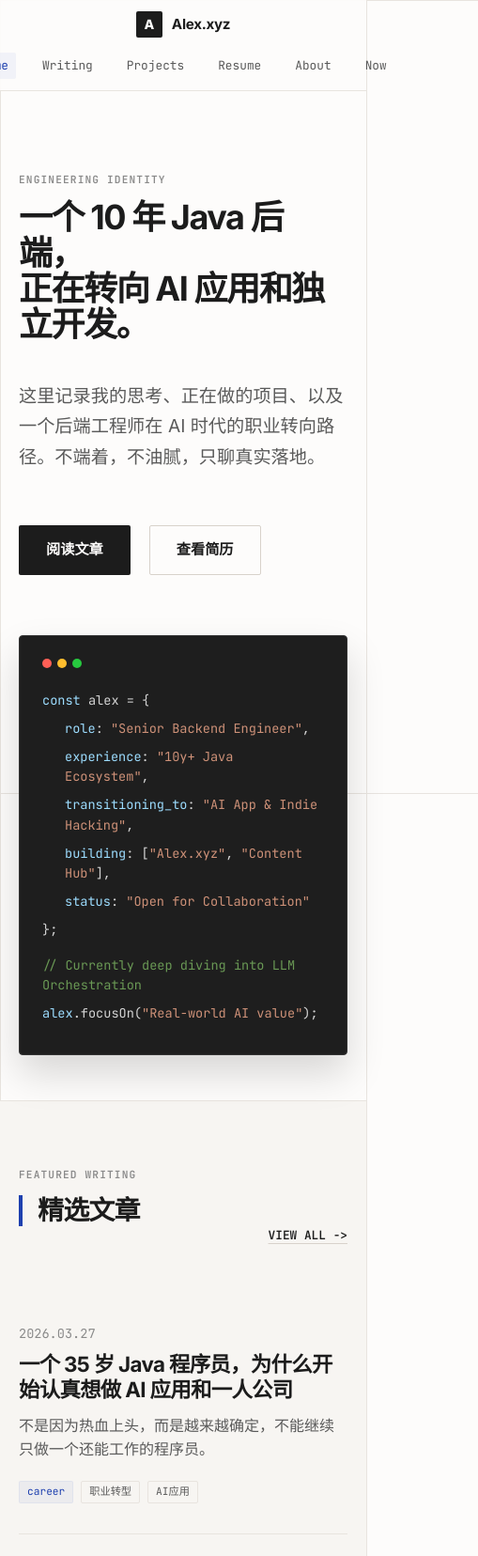
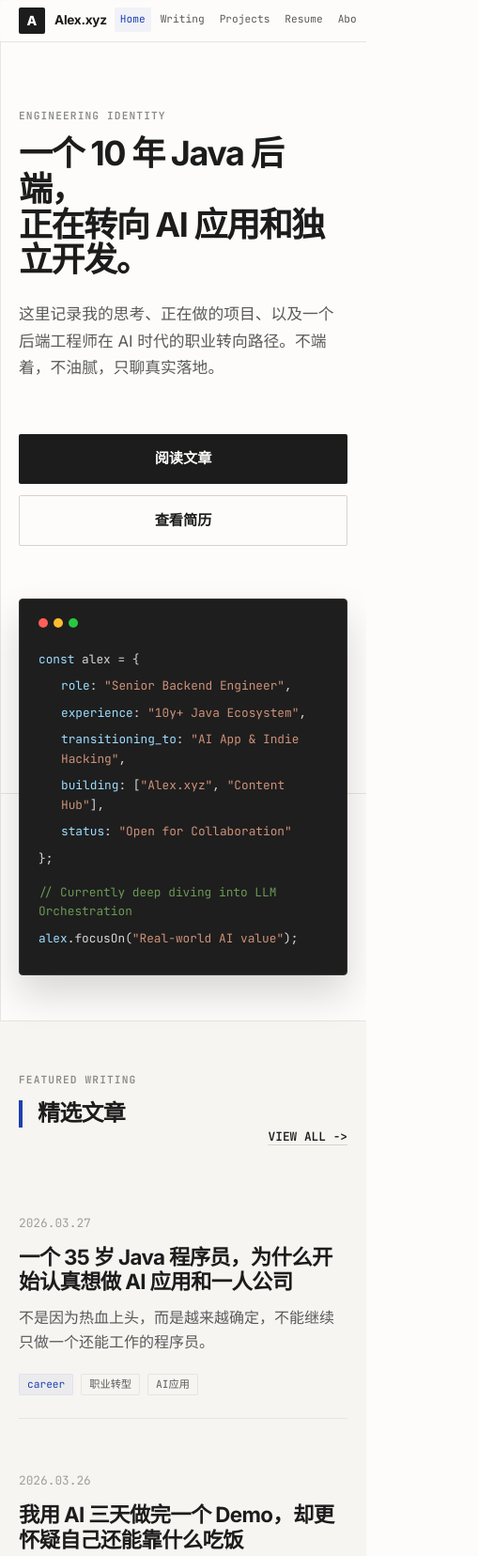
Before and after one commit to alexlifexyz/alexlifexyz-site, an Astro site: page / in a window 390 px wide. Shown: the top 1656 px of the page at 94% size, 509 px wide, since content can reach past the window. Built offline with nearby package versions, Linux system fonts and the light colour scheme; Astro itself is replaced by a stand-in of ours.

Commit message:
Refine mobile experience: responsive navigation, optimized dashboard, and compact footer layout

```diff
--- a/src/styles/global.css
+++ b/src/styles/global.css
@@ -428,27 +428,139 @@ a:hover {
 @media (max-width: 900px) {
   .hero-identity {
     grid-template-columns: 1fr;
-    gap: 4rem;
+    gap: 3.5rem;
   }
 
   .hero-dashboard {
-    max-width: 400px;
+    max-width: 100%;
+    font-size: 0.8rem;
+    padding: 1.25rem;
   }
 
   .footer-inner {
     grid-template-columns: 1fr;
-    gap: 4rem;
+    gap: 3.5rem;
   }
 
   .list-item {
     grid-template-columns: 1fr;
-    gap: 0.5rem;
+    gap: 0.75rem;
+    padding: 1.5rem 0;
+  }
+
+  .item-date {
+    padding-top: 0;
+    font-size: 0.8rem;
+    opacity: 0.8;
   }
 }
 
-@media (max-width: 600px) {
-  h1 { font-size: 2.25rem; }
-  .section { padding: 4rem 0; }
-  .hero { padding: 5rem 0 3rem; }
-  .site-header-inner { flex-direction: column; gap: 1rem; }
+@media (max-width: 640px) {
+  :root {
+    --radius-lg: 4px; /* Simpler borders on mobile */
+  }
+
+  h1 { font-size: 2.1rem; letter-spacing: -0.03em; }
+  h2 { font-size: 1.5rem; }
+
+  .section { padding: 3rem 0; }
+  .hero { padding: 4rem 0 3rem; }
+
+  /* Compact Header for Mobile */
+  .site-header {
+    padding: 0.5rem 0;
+  }
+
+  .site-header-inner {
+    flex-direction: row; /* Keep it horizontal */
+    justify-content: space-between;
+    gap: 0.5rem;
+  }
+
+  .brand-title {
+    font-size: 0.85rem;
+  }
+
+  .site-nav {
+    gap: 0.25rem;
+    overflow-x: auto;
+    -webkit-overflow-scrolling: touch;
+    padding-bottom: 2px;
+    margin-right: -10px; /* Allow scrolling to edge */
+  }
+
+  .site-nav::-webkit-scrollbar {
+    display: none;
+  }
+
+  .site-nav a {
+    font-size: 0.7rem;
+    padding: 4px 6px;
+    white-space: nowrap;
+  }
+
+  .hero-content h1 {
+    margin-bottom: 1.5rem;
+  }
+
+  .hero-lead {
+    font-size: 1.05rem;
+  }
+
+  .btn {
+    width: 100%; /* Full width buttons on mobile for better ergonomics */
+  }
+
+  .hero-content div[style*="display: flex"] {
+    flex-direction: column;
+    gap: 0.75rem !important;
+  }
+
+  /* Resume specific mobile tweaks */
+  .content-wrap[style*="padding: 8rem"] {
+    padding: 4rem 0 6rem !important;
+  }
+
+  div[style*="grid-template-columns: repeat(2, 1fr)"],
+  div[style*="grid-template-columns: repeat(3, 1fr)"],
+  div[style*="grid-template-columns: 1fr 1fr"] {
+    grid-template-columns: 1fr !important;
+    gap: 2.5rem !important;
+  }
+
+  div[style*="gap: 5rem"],
+  div[style*="gap: 4rem"] {
+    gap: 2.5rem !important;
+  }
+
+  /* Footer mobile refinements */
+  .site-footer {
+    padding: 4rem 0 3rem;
+  }
+
+  .footer-inner {
+    grid-template-columns: 1fr !important; /* Stack brand on top */
+    gap: 3rem !important;
+  }
+
+  /* Sub-grid for footer navs to show them side-by-side on mobile */
+  .footer-inner > div:not(.footer-brand) {
+    display: inline-grid;
+    grid-template-columns: 1fr 1fr;
+    gap: 2rem;
+    width: 100%;
+  }
+
+  .footer-nav-col h4 {
+    margin-bottom: 1.25rem;
+  }
+
+  /* Bottom metadata stacking */
+  .site-footer div[style*="margin-top: 6rem"] {
+    margin-top: 3rem !important;
+    flex-direction: column;
+    align-items: flex-start;
+    gap: 1rem;
+    text-align: left;
+  }
 }
```
